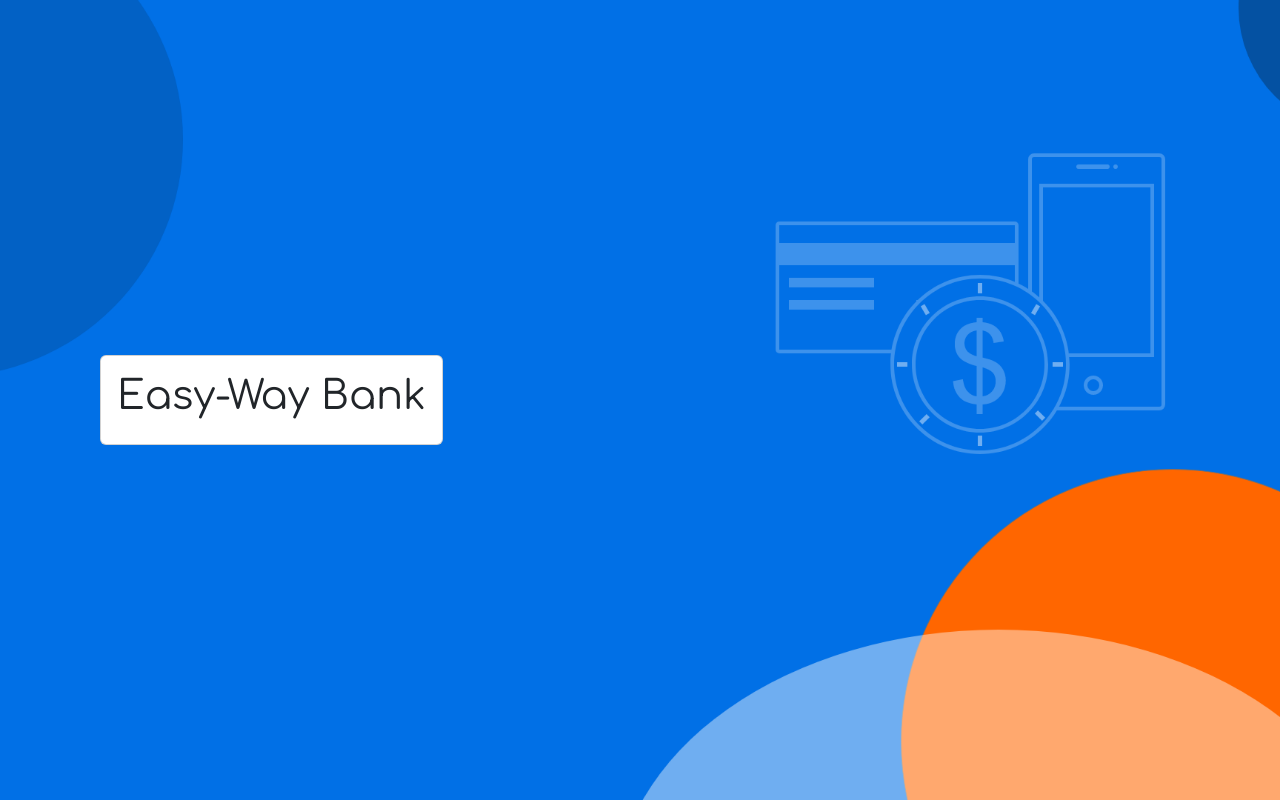
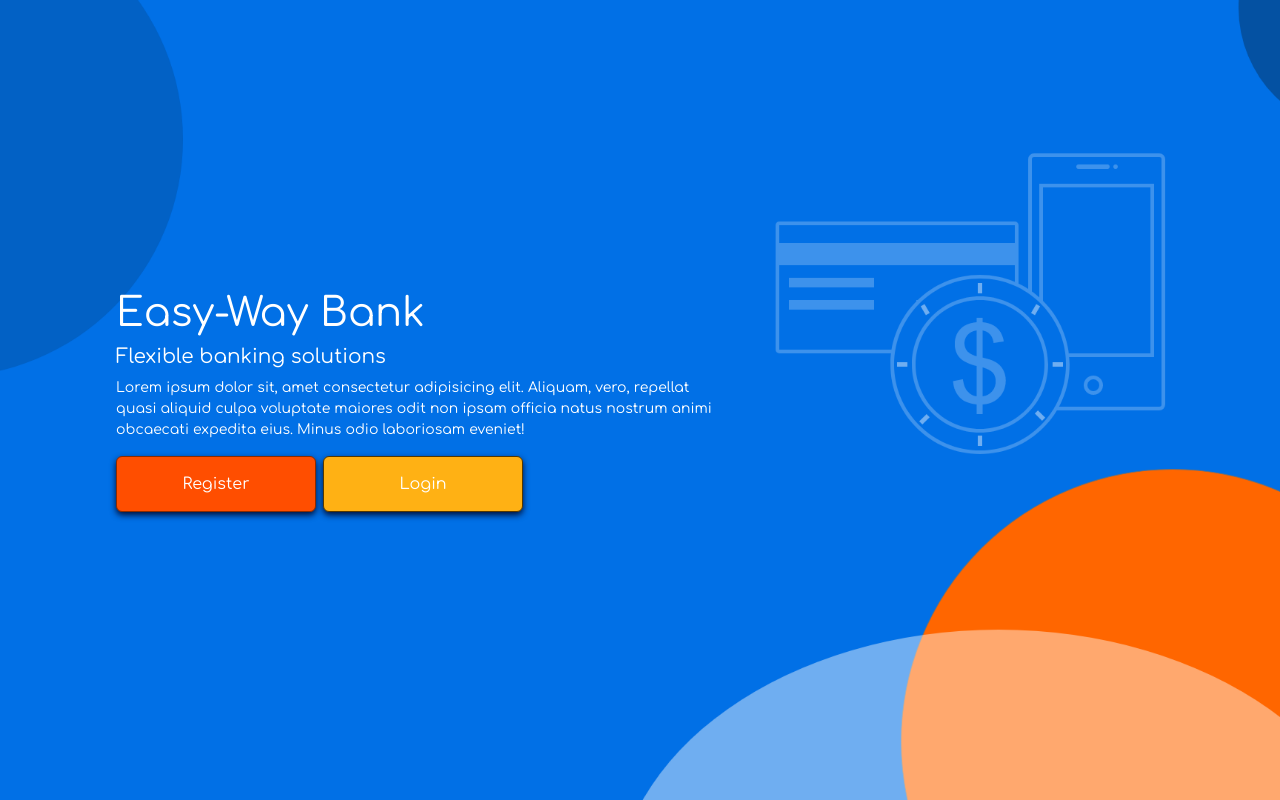
Before and after one commit to ccastillo32/bank-demo-js, a React (Vite) app: page / in a window 1280 px wide. Built offline with nearby package versions, Linux system fonts and the light colour scheme.

Commit message:
Text and buttons added

```diff
--- a/index.html
+++ b/index.html
@@ -4,7 +4,6 @@
     <meta charset="UTF-8" />
     <link rel="icon" type="image/svg+xml" href="/vite.svg" />
     <meta name="viewport" content="width=device-width, initial-scale=1.0" />
-    <link href='https://fonts.googleapis.com/css?family=Comfortaa' rel='stylesheet'>
     <title>Vite + React</title>
   </head>
   <body class="d-flex align-items-center">
--- a/src/pages/Home.jsx
+++ b/src/pages/Home.jsx
@@ -2,9 +2,19 @@ import './home.css'
 
 export function Home () {
   return (
-    <div id="sample-text-card" className="card">
+    <div id="sample-text-card" className="card col-6 bg-transparent border-0">
       <div className="card-body">
         <h1>Easy-Way Bank</h1>
+        <h5 className='card-title'>Flexible banking solutions</h5>
+        <p className='card-text'>
+          Lorem ipsum dolor sit, amet consectetur adipisicing elit. Aliquam, vero,
+          repellat quasi aliquid culpa voluptate maiores odit non ipsam officia natus
+          nostrum animi obcaecati expedita eius. Minus odio laboriosam eveniet!
+        </p>
+        <div className='button-wrapper d-flex align-items-center'>
+          <a className="btn btn-md register" role="button">Register</a>
+          <a className="btn btn-md login" role="button">Login</a>
+        </div>
       </div>
     </div>
   )
--- a/src/pages/home.css
+++ b/src/pages/home.css
@@ -1,3 +1,30 @@
 #sample-text-card {
-  margin: 0px 100px ;
+  margin: 0px 100px;
+  color: white;
 }
+
+#sample-text-card h1 {
+  font-size: 40px;
+}
+
+#sample-text-card p {
+  font-size: 14px;
+}
+
+.button-wrapper a {
+  padding: 15px;
+  width: 200px;
+  color: white;
+  box-shadow: 0px 3px 6px rgb(0, 14, 53);
+}
+
+.register {
+  background-color: #FF4E00;
+  border: 1px solid #8B2B00;
+  margin-right: 7px;
+}
+
+.login {
+  background-color: #FFB114;
+  border: 1px solid #543800;
+}
```
